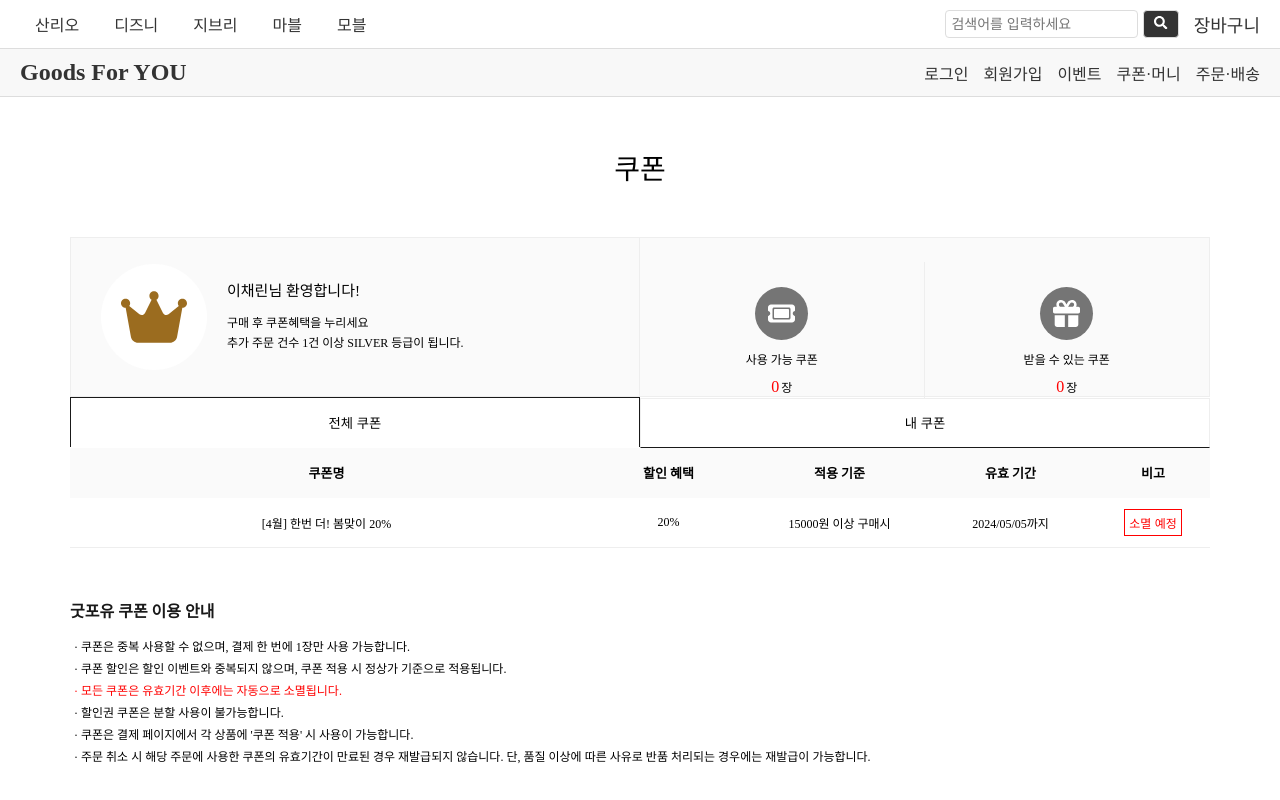
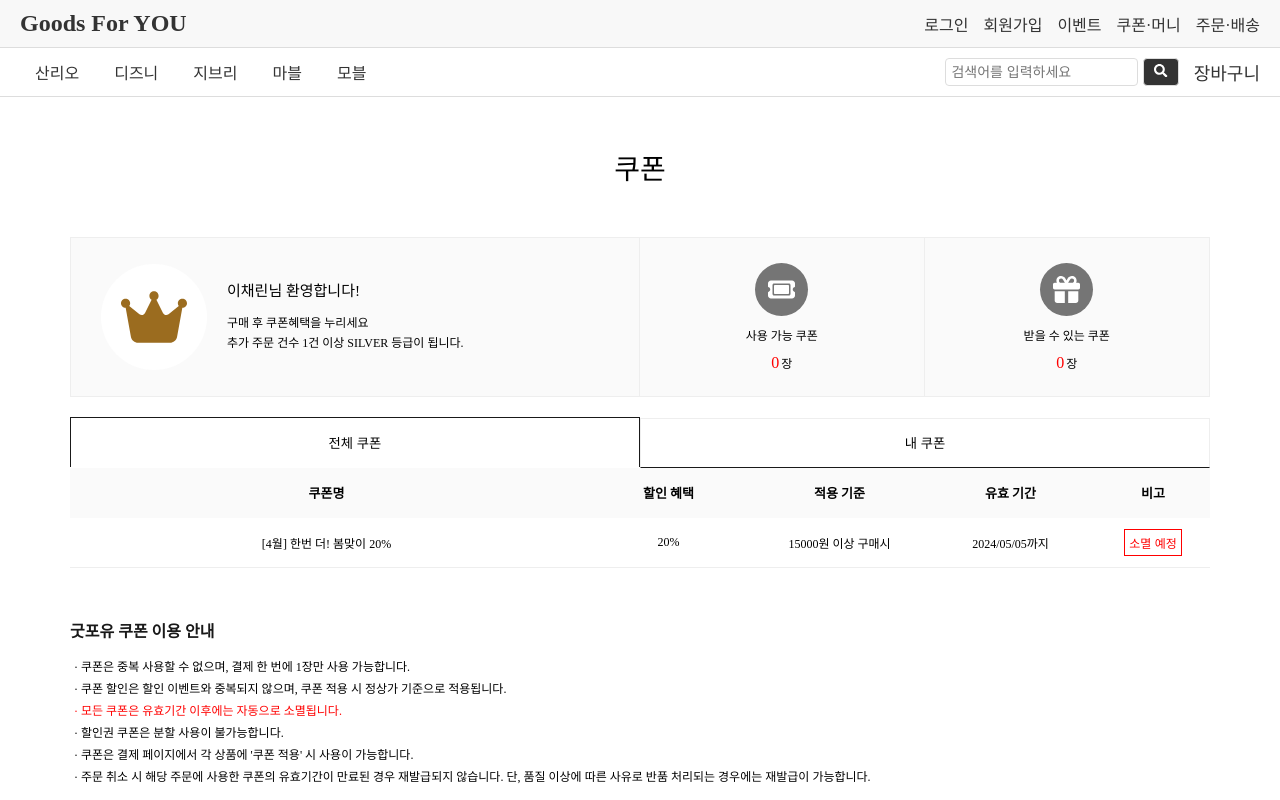
Before and after one commit to Chaerini/Moble_Goods, a React (Create React App) app in the folder client/: page /mycoupon in a window 1280 px wide. Shown: the top 800 px of the page. Built offline with nearby package versions, Linux system fonts and the light colour scheme.

Commit message:
root.css 수정

```diff
--- a/client/src/pages/mycoupon/MyCoupon.jsx
+++ b/client/src/pages/mycoupon/MyCoupon.jsx
@@ -10,8 +10,9 @@ import Footer from '../../component/footer/footer';
 const MyCoupon = () => {
     return (
         <>
+            <Header />
             <Navbar />
-            <Header />
+
             <div className='mycoupon'>
 
                 <div className='mycoupon-container'>
--- a/client/src/pages/mycoupon/mycoupon.css
+++ b/client/src/pages/mycoupon/mycoupon.css
@@ -82,7 +82,6 @@
     justify-content: center;
     align-items: center;
     flex-direction: column;
-    margin: 24px 0px;
     border-right: 1px solid #eee;
 }
 
@@ -119,7 +118,6 @@
     justify-content: center;
     align-items: center;
     flex-direction: column;
-    margin: 24px 0px;
 }
 
 .mycoupon-icon-download {
@@ -143,6 +141,7 @@
 
 .mycoupon-menu {
     width: 100%;
+    padding-top: 20px;
 }
 
 .mycoupon-all {
--- a/client/src/pages/myreview/myreview.css
+++ b/client/src/pages/myreview/myreview.css
@@ -1,6 +1,6 @@
 .myreview {
     width: 100vw;
-    height: 100vh;
+    min-height: 100vh;
     display: flex;
     justify-content: center;
     align-items: center;
--- a/client/src/root.css
+++ b/client/src/root.css
@@ -11,6 +11,7 @@
   padding: 0;
   box-sizing: border-box;
   list-style: none;
+  overflow-x: hidden;
 }
 
 :root {
```
